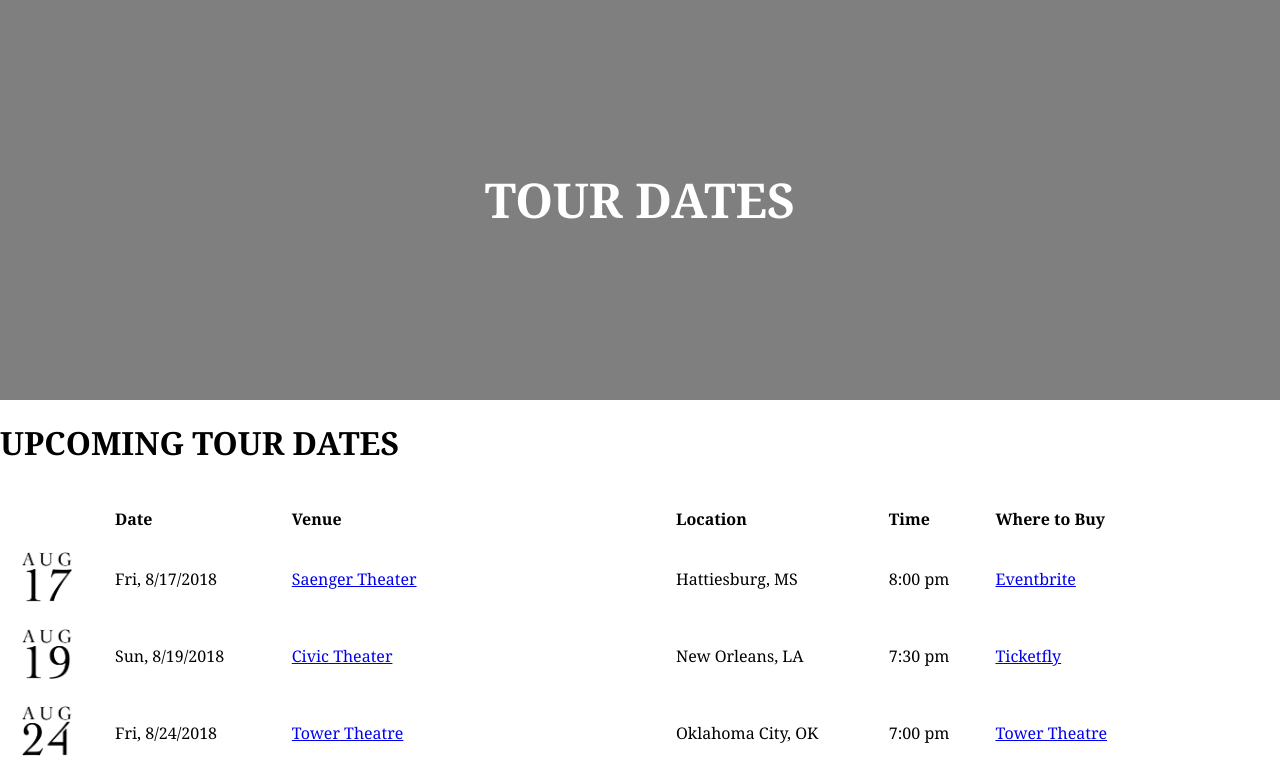
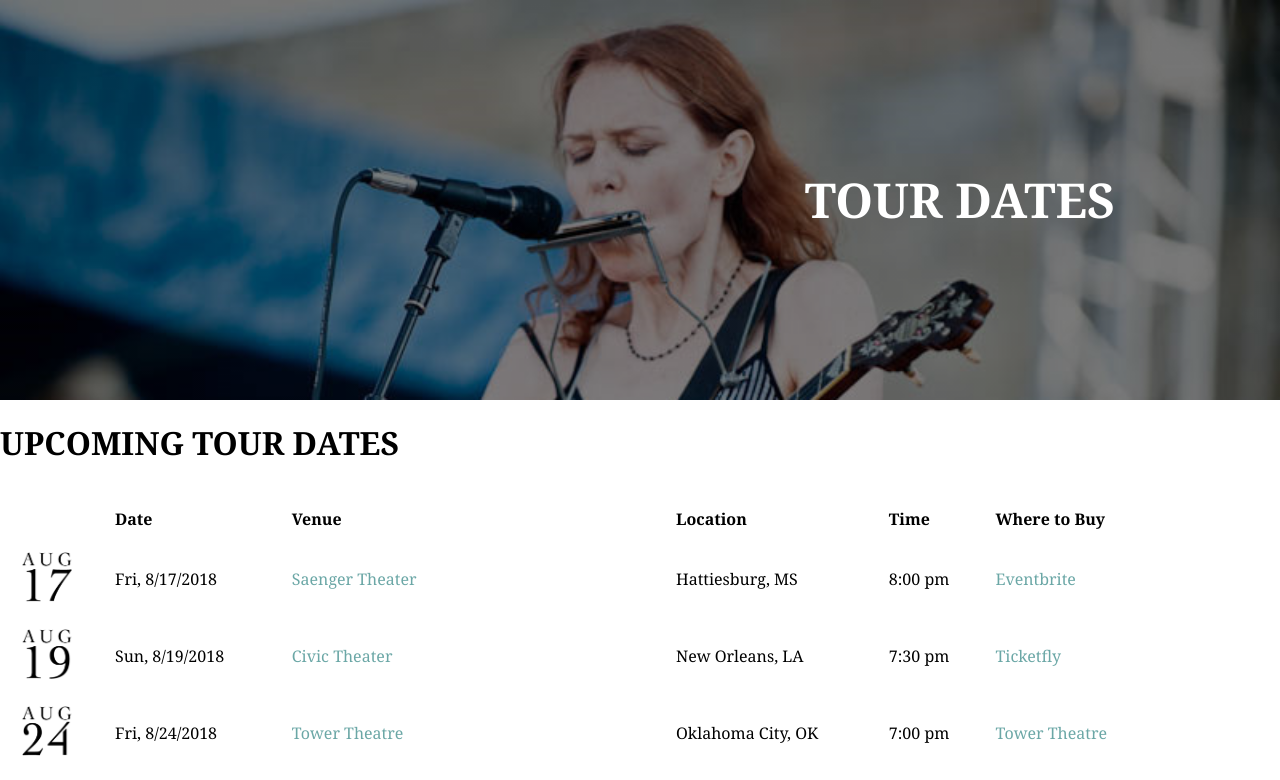
Before and after one commit to emilybowie/gillian-welch-final-directory, a plain HTML site: page tour-dates.html in a window 1280 px wide. Shown: the top 780 px of the page. Drawn offline with Linux system fonts and the light colour scheme.

Commit message:
added in hero images
to all pages

```diff
--- a/assets/stylesheets/about-styles.css
+++ b/assets/stylesheets/about-styles.css
@@ -1,33 +1,44 @@
+ul {
+  font-family:Optima, Arial, sans-serif;
+  font-size: 16px
+}
+
 body, html {
   height: 100%;
   margin: 0;
   font-family: Cochin, Georgia, serif;
-  font-size: 16px
+  font-size: 16px;
 }
 
+p {
+  font-family: Optima, Arial, sans-serif;
+  font-size: 16px;
+}
+
+/* The hero image */
 .hero-image {
-  background-image: linear-gradient(rgba(0, 0, 0, 0.5), rgba(0, 0, 0, 0.5)), url("photographer.jpg");
+    /* Use "linear-gradient" to add a darken background effect to the image (photographer.jpg). This will make the text easier to read */
+  background-image: linear-gradient(rgba(0, 0, 0, 0.5), rgba(0, 0, 0, 0.5)), url("/assets/images/about/hero-gillian-field-bw.jpeg");
+    /* Set a specific height */
   height: 50%;
-  background-position: center;
+    /* Position and center the image to scale nicely on all screens */
+  background-position: top;
   background-repeat: no-repeat;
   background-size: cover;
   position: relative;
 }
 
+    /* Place text in the to the right of the image */
 .hero-text {
   text-align: right;
   position: absolute;
   top: 50%;
-  left: 50%;
+  left: 75%;
   transform: translate(-50%, -50%);
   color: white;
   font-size: 24px
 }
 
-/*.h1 {
-  font-size: 48px
-}*/
-
 img {
   float: left;
 }
--- a/assets/stylesheets/discography-styles.css
+++ b/assets/stylesheets/discography-styles.css
@@ -5,22 +5,33 @@ body, html {
   font-size: 16px;
 }
 
+p {
+  font-family: Optima, Arial, sans-serif;
+  font-size: 16px;
+}
+
+/* The hero image */
 .hero-image {
-  background-image: linear-gradient(rgba(0, 0, 0, 0.5), rgba(0, 0, 0, 0.5)), url("photographer.jpg");
+    /* Use "linear-gradient" to add a darken background effect to the image (photographer.jpg). This will make the text easier to read */
+  background-image: linear-gradient(rgba(0, 0, 0, 0.5), rgba(0, 0, 0, 0.5)), url("/assets/images/discography/hero-photo-9.jpg");
+    /* Set a specific height */
   height: 50%;
-  background-position: center;
+    /* Position and center the image to scale nicely on all screens */
+  background-position: top;
   background-repeat: no-repeat;
   background-size: cover;
   position: relative;
 }
 
+    /* Place text in the to the right of the image */
 .hero-text {
   text-align: right;
   position: absolute;
   top: 50%;
-  left: 50%;
+  left: 75%;
   transform: translate(-50%, -50%);
   color: white;
+  font-size: 24px
 }
 
 /* The flip card container - set the width and height to whatever you want. We have added the border property to demonstrate that the flip itself goes out of the box on hover (remove perspective if you don't want the 3D effect */
--- a/assets/stylesheets/media-styles.css
+++ b/assets/stylesheets/media-styles.css
@@ -5,20 +5,31 @@ body, html {
   font-size: 16px;
 }
 
+p {
+  font-family: Optima, Arial, sans-serif;
+  font-size: 16px;
+}
+
+/* The hero image */
 .hero-image {
-  background-image: linear-gradient(rgba(0, 0, 0, 0.5), rgba(0, 0, 0, 0.5)), url("photographer.jpg");
+    /* Use "linear-gradient" to add a darken background effect to the image (photographer.jpg). This will make the text easier to read */
+  background-image: linear-gradient(rgba(0, 0, 0, 0.5), rgba(0, 0, 0, 0.5)), url("/assets/images/media/hero-gillian-david-field-color.jpg");
+    /* Set a specific height */
   height: 50%;
-  background-position: center;
+    /* Position and center the image to scale nicely on all screens */
+  background-position: top;
   background-repeat: no-repeat;
   background-size: cover;
   position: relative;
 }
 
+    /* Place text in the to the right of the image */
 .hero-text {
   text-align: right;
   position: absolute;
   top: 50%;
-  left: 50%;
+  left: 75%;
   transform: translate(-50%, -50%);
   color: white;
+  font-size: 24px
 }
--- a/assets/stylesheets/merch-styles.css
+++ b/assets/stylesheets/merch-styles.css
@@ -5,20 +5,31 @@ body, html {
   font-size: 16px;
 }
 
+p {
+  font-family: Optima, Arial, sans-serif;
+  font-size: 16px;
+}
+
+/* The hero image */
 .hero-image {
-  background-image: linear-gradient(rgba(0, 0, 0, 0.5), rgba(0, 0, 0, 0.5)), url("photographer.jpg");
+    /* Use "linear-gradient" to add a darken background effect to the image (photographer.jpg). This will make the text easier to read */
+  background-image: linear-gradient(rgba(0, 0, 0, 0.5), rgba(0, 0, 0, 0.5)), url("/assets/images/merch/hero-photo-29.jpg");
+    /* Set a specific height */
   height: 50%;
-  background-position: center;
+    /* Position and center the image to scale nicely on all screens */
+  background-position: top;
   background-repeat: no-repeat;
   background-size: cover;
   position: relative;
 }
 
+    /* Place text in the to the right of the image */
 .hero-text {
   text-align: right;
   position: absolute;
   top: 50%;
-  left: 50%;
+  left: 75%;
   transform: translate(-50%, -50%);
   color: white;
+  font-size: 24px
 }
--- a/assets/stylesheets/tour-dates-styles.css
+++ b/assets/stylesheets/tour-dates-styles.css
@@ -5,22 +5,54 @@ body, html {
   font-size: 16px;
 }
 
+p {
+  font-family: Optima, Arial, sans-serif;
+  font-size: 16px;
+}
+
+/* The hero image */
 .hero-image {
-  background-image: linear-gradient(rgba(0, 0, 0, 0.5), rgba(0, 0, 0, 0.5)), url("photographer.jpg");
+    /* Use "linear-gradient" to add a darken background effect to the image (photographer.jpg). This will make the text easier to read */
+  background-image: linear-gradient(rgba(0, 0, 0, 0.5), rgba(0, 0, 0, 0.5)), url("/assets/images/tour-date-icons/hero-photo-11.jpg");
+    /* Set a specific height */
   height: 50%;
-  background-position: center;
+    /* Position and center the image to scale nicely on all screens */
+  background-position: top;
   background-repeat: no-repeat;
   background-size: cover;
   position: relative;
 }
 
+    /* Place text in the to the right of the image */
 .hero-text {
   text-align: right;
   position: absolute;
   top: 50%;
-  left: 50%;
+  left: 75%;
   transform: translate(-50%, -50%);
   color: white;
+  font-size: 24px
+}
+
+a:link {
+  color: #6ba7a6;
+  background-color: transparent;
+  text-decoration: none;
+}
+a:visited {
+  color: #857e28;
+  background-color: transparent;
+  text-decoration: none;
+}
+a:hover {
+  color: #718d96;
+  background-color: transparent;
+  text-decoration: underline;
+}
+a:active {
+  color: #cdc659;
+  background-color: transparent;
+  text-decoration: underline;
 }
 
 table,th, td {
--- a/tour-dates.html
+++ b/tour-dates.html
@@ -6,7 +6,7 @@
 <body>
 <div class="hero-image">
   <div class="hero-text">
-    <h1 style="font-size:48px">TOUR DATES</h1>
+    <h1>TOUR DATES</h1>
   </div>
 </div>
 <h1>UPCOMING TOUR DATES</h1>
```
Also changed, not shown: about.html (+3 -3 lines), discography.html (+3 -1 lines), media.html (+5 -1 lines), merch.html (+4 -1 lines), assets/images/about/hero-gillian-field-bw.jpeg (renamed from assets/images/about/gillian-field-bw.jpeg), assets/images/discography/hero-photo-9.jpg (added), assets/images/media/hero-gillian-david-field-color.jpg (renamed from assets/images/about/gillian-david-field-color.jpg), assets/images/media/photos/photo-1.png (deleted), assets/images/merch/hero-photo-29.jpg (added), assets/images/tour-date-icons/hero-photo-11.jpg (added).
